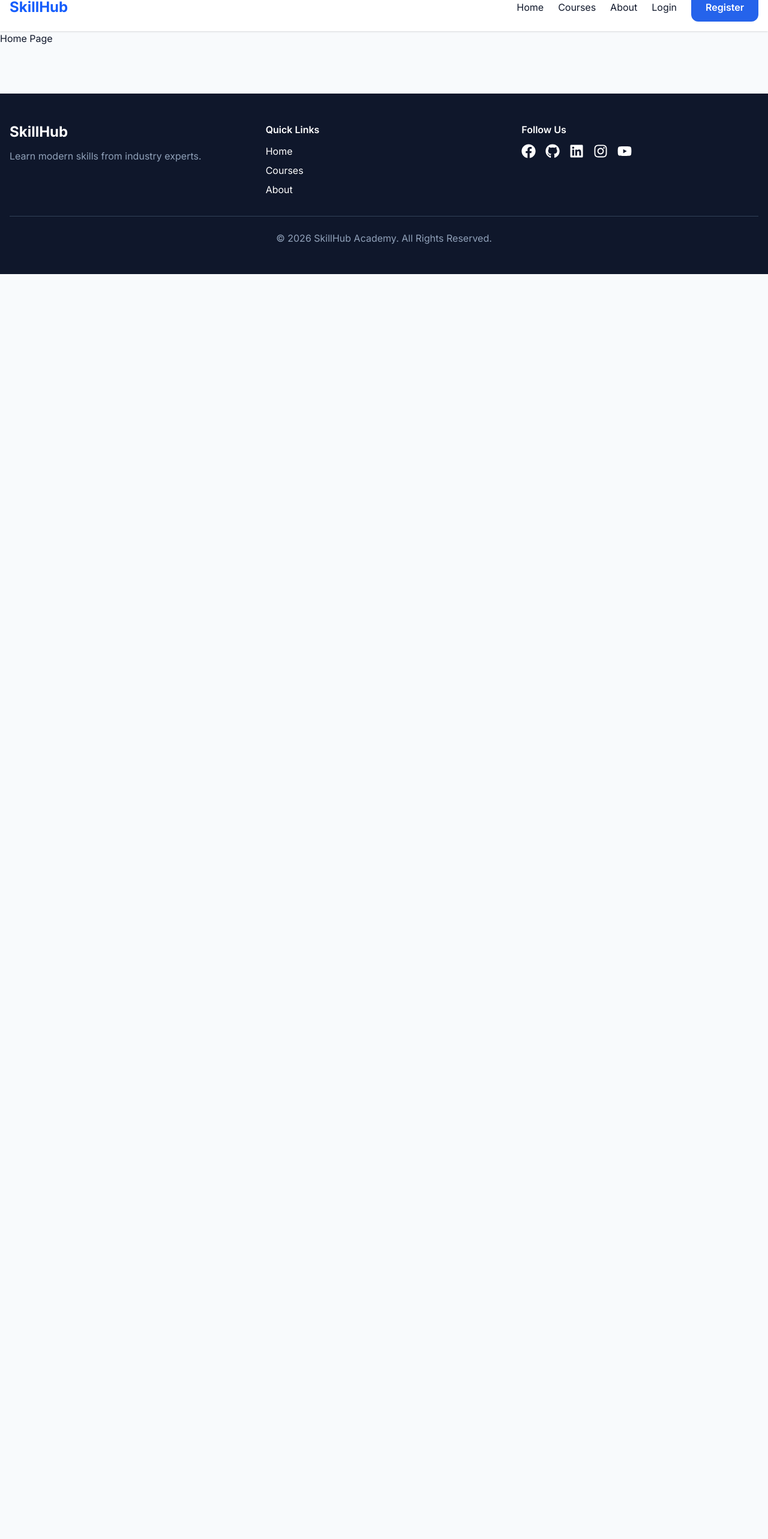
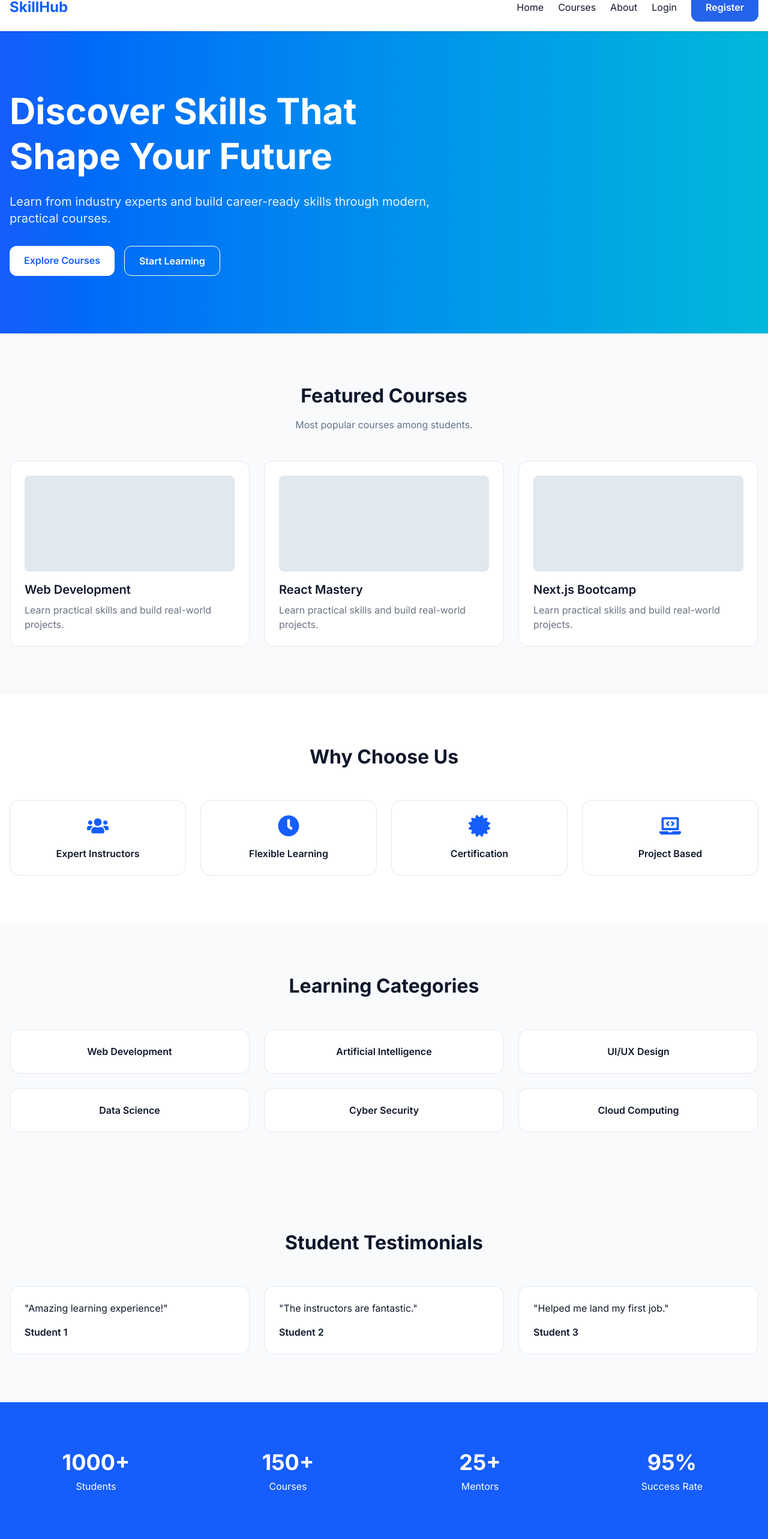
Before and after one commit to imuimuimran/skillhub-academy, a Next.js app: page / in a window 1280 px wide. Shown: the part 28-2594 px from the top of the page at 60% size. Before the commit the page ends 800 px from the top, so only its background shows below. Built offline with nearby package versions, Linux system fonts and the light colour scheme; no server answers.

Commit message:
Completed landing page with all required sections

```diff
--- a/src/app/page.jsx
+++ b/src/app/page.jsx
@@ -1,13 +1,37 @@
-import AuthTest from "@/components/AuthTest";
+import HeroSection from "@/components/sections/HeroSection";
+import FeaturedCourses from "@/components/sections/FeaturedCourses";
+import WhyChooseUs from "@/components/sections/WhyChooseUs";
+import CategoriesSection from "@/components/sections/CategoriesSection";
+import TestimonialsSection from "@/components/sections/TestimonialsSection";
+import StatsSection from "@/components/sections/StatsSection";
+import CTASection from "@/components/sections/CTASection";
 
 export default function Home() {
   return (
-    <main>
-      {/* <AuthTest /> */}
-      Home Page
-    </main>
+    <>
+      <HeroSection />
+      <FeaturedCourses />
+      <WhyChooseUs />
+      <CategoriesSection />
+      <TestimonialsSection />
+      <StatsSection />
+      <CTASection />
+    </>
   );
 }
+
+
+
+// import AuthTest from "@/components/AuthTest";
+
+// export default function Home() {
+//   return (
+//     <main>
+//       {/* <AuthTest /> */}
+//       Home Page
+//     </main>
+//   );
+// }
 
 // export default function Home() {
 //   return (
--- /dev/null
+++ b/src/components/sections/CTASection.jsx
@@ -0,0 +1,26 @@
+import Link from "next/link";
+
+export default function CTASection() {
+  return (
+    <section className="section-padding">
+      <div className="container-custom">
+        <div className="bg-slate-900 text-white rounded-3xl p-12 text-center">
+          <h2 className="text-4xl font-bold">
+            Ready to Start Learning?
+          </h2>
+
+          <p className="mt-4">
+            Join thousands of students today.
+          </p>
+
+          <Link
+            href="/register"
+            className="inline-block mt-6 bg-blue-600 px-6 py-3 rounded-xl"
+          >
+            Get Started
+          </Link>
+        </div>
+      </div>
+    </section>
+  );
+}
--- /dev/null
+++ b/src/components/sections/CategoriesSection.jsx
@@ -0,0 +1,33 @@
+export default function CategoriesSection() {
+  const categories = [
+    "Web Development",
+    "Artificial Intelligence",
+    "UI/UX Design",
+    "Data Science",
+    "Cyber Security",
+    "Cloud Computing",
+  ];
+
+  return (
+    <section className="section-padding bg-slate-50">
+      <div className="container-custom">
+        <h2 className="section-title">
+          Learning Categories
+        </h2>
+
+        <div className="grid-cards mt-12">
+          {categories.map((category) => (
+            <div
+              key={category}
+              className="card-custom text-center"
+            >
+              <h3 className="font-semibold">
+                {category}
+              </h3>
+            </div>
+          ))}
+        </div>
+      </div>
+    </section>
+  );
+}
--- /dev/null
+++ b/src/components/sections/FeaturedCourses.jsx
@@ -0,0 +1,41 @@
+export default function FeaturedCourses() {
+  const courses = [
+    "Web Development",
+    "React Mastery",
+    "Next.js Bootcamp",
+  ];
+
+  return (
+    <section className="section-padding">
+      <div className="container-custom">
+        <h2 className="section-title">
+          Featured Courses
+        </h2>
+
+        <p className="section-subtitle">
+          Most popular courses among students.
+        </p>
+
+        <div className="grid-cards mt-12">
+          {courses.map((course, index) => (
+            <div
+              key={index}
+              className="card-custom"
+            >
+              <div className="h-40 rounded-lg bg-slate-200 mb-4"></div>
+
+              <h3 className="text-xl font-semibold">
+                {course}
+              </h3>
+
+              <p className="text-gray-500 mt-2">
+                Learn practical skills and
+                build real-world projects.
+              </p>
+            </div>
+          ))}
+        </div>
+      </div>
+    </section>
+  );
+}
--- /dev/null
+++ b/src/components/sections/HeroSection.jsx
@@ -0,0 +1,37 @@
+import Link from "next/link";
+
+export default function HeroSection() {
+  return (
+    <section className="bg-gradient-to-r from-blue-600 to-cyan-500 text-white">
+      <div className="container-custom py-24">
+        <div className="max-w-3xl">
+          <h1 className="text-5xl md:text-6xl font-bold leading-tight">
+            Discover Skills That Shape Your Future
+          </h1>
+
+          <p className="mt-6 text-lg md:text-xl opacity-90">
+            Learn from industry experts and build
+            career-ready skills through modern,
+            practical courses.
+          </p>
+
+          <div className="mt-8 flex flex-wrap gap-4">
+            <Link
+              href="/items"
+              className="bg-white text-blue-600 px-6 py-3 rounded-xl font-semibold"
+            >
+              Explore Courses
+            </Link>
+
+            <Link
+              href="/register"
+              className="border border-white px-6 py-3 rounded-xl font-semibold"
+            >
+              Start Learning
+            </Link>
+          </div>
+        </div>
+      </div>
+    </section>
+  );
+}
--- /dev/null
+++ b/src/components/sections/StatsSection.jsx
@@ -0,0 +1,40 @@
+export default function StatsSection() {
+  const stats = [
+    {
+      number: "1000+",
+      title: "Students",
+    },
+    {
+      number: "150+",
+      title: "Courses",
+    },
+    {
+      number: "25+",
+      title: "Mentors",
+    },
+    {
+      number: "95%",
+      title: "Success Rate",
+    },
+  ];
+
+  return (
+    <section className="bg-blue-600 text-white py-20">
+      <div className="container-custom">
+        <div className="grid grid-cols-2 md:grid-cols-4 gap-8 text-center">
+          {stats.map((stat) => (
+            <div key={stat.title}>
+              <h3 className="text-4xl font-bold">
+                {stat.number}
+              </h3>
+
+              <p className="mt-2">
+                {stat.title}
+              </p>
+            </div>
+          ))}
+        </div>
+      </div>
+    </section>
+  );
+}
--- /dev/null
+++ b/src/components/sections/TestimonialsSection.jsx
@@ -0,0 +1,32 @@
+export default function TestimonialsSection() {
+  const testimonials = [
+    "Amazing learning experience!",
+    "The instructors are fantastic.",
+    "Helped me land my first job.",
+  ];
+
+  return (
+    <section className="section-padding">
+      <div className="container-custom">
+        <h2 className="section-title">
+          Student Testimonials
+        </h2>
+
+        <div className="grid-cards mt-12">
+          {testimonials.map((item, idx) => (
+            <div
+              key={idx}
+              className="card-custom"
+            >
+              <p>"{item}"</p>
+
+              <h4 className="mt-4 font-semibold">
+                Student {idx + 1}
+              </h4>
+            </div>
+          ))}
+        </div>
+      </div>
+    </section>
+  );
+}
--- /dev/null
+++ b/src/components/sections/WhyChooseUs.jsx
@@ -0,0 +1,54 @@
+import {
+  FaCertificate,
+  FaLaptopCode,
+  FaUsers,
+  FaClock,
+} from "react-icons/fa";
+
+export default function WhyChooseUs() {
+  const features = [
+    {
+      title: "Expert Instructors",
+      icon: <FaUsers />,
+    },
+    {
+      title: "Flexible Learning",
+      icon: <FaClock />,
+    },
+    {
+      title: "Certification",
+      icon: <FaCertificate />,
+    },
+    {
+      title: "Project Based",
+      icon: <FaLaptopCode />,
+    },
+  ];
+
+  return (
+    <section className="bg-white section-padding">
+      <div className="container-custom">
+        <h2 className="section-title">
+          Why Choose Us
+        </h2>
+
+        <div className="grid grid-cols-1 md:grid-cols-2 lg:grid-cols-4 gap-6 mt-12">
+          {features.map((feature, idx) => (
+            <div
+              key={idx}
+              className="card-custom text-center"
+            >
+              <div className="text-4xl text-blue-600 flex justify-center mb-4">
+                {feature.icon}
+              </div>
+
+              <h3 className="font-semibold">
+                {feature.title}
+              </h3>
+            </div>
+          ))}
+        </div>
+      </div>
+    </section>
+  );
+}
```
